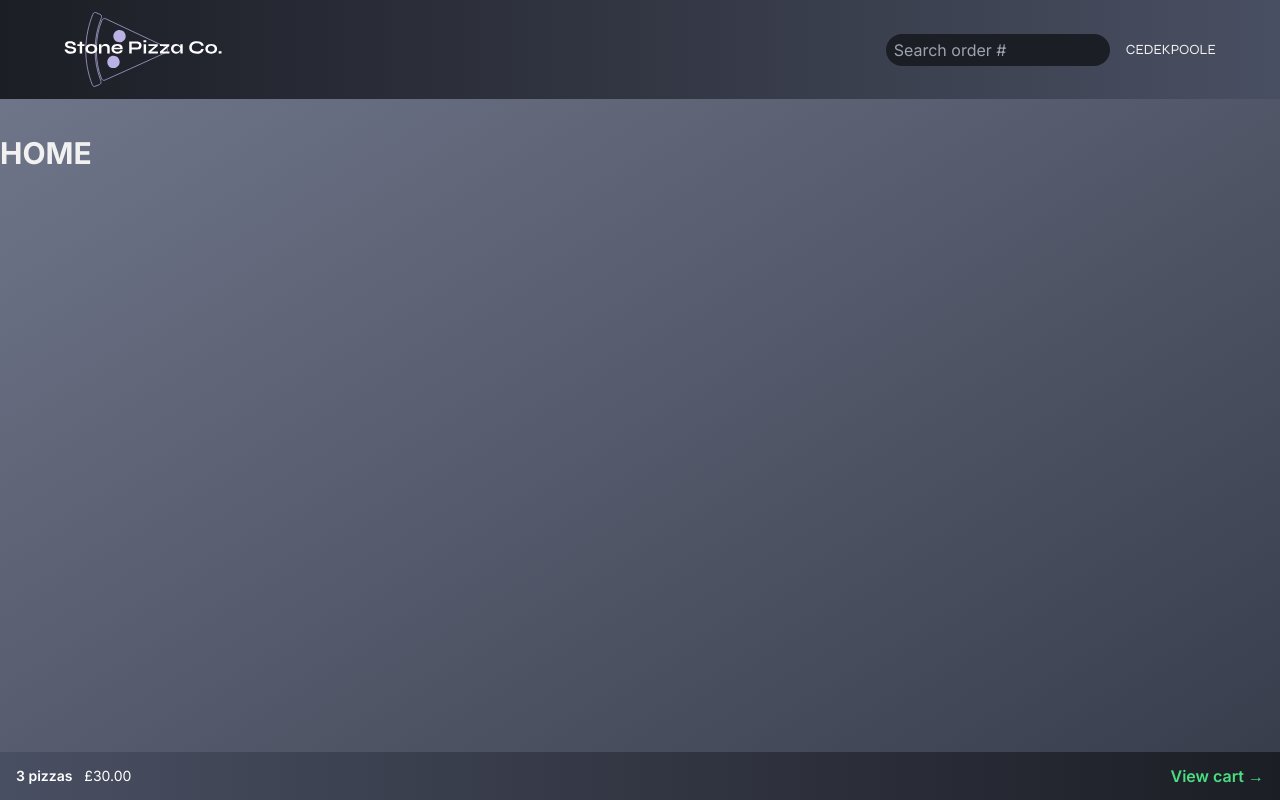
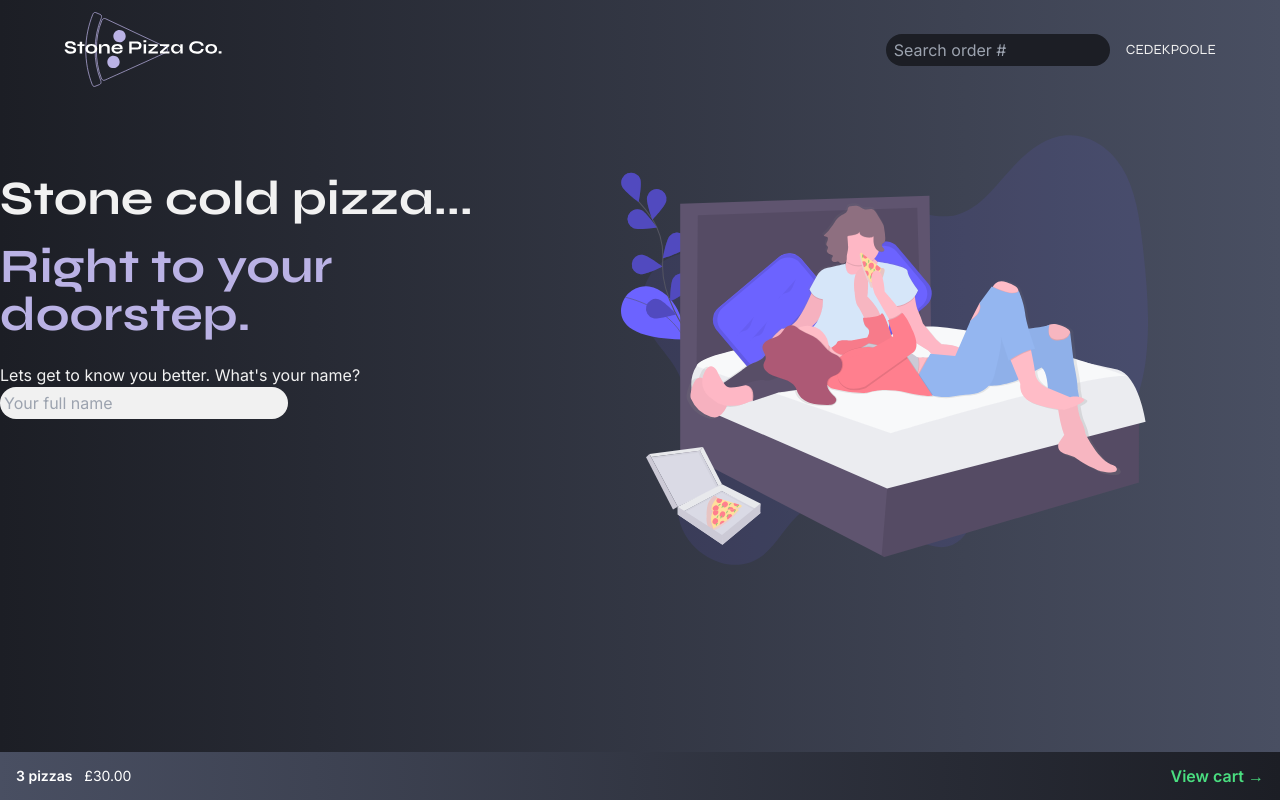
Before and after one commit to cedekpoole/stone-pizza-co, a React (Vite) app: page / in a window 1280 px wide. Built offline with nearby package versions, Linux system fonts and the light colour scheme.

Commit message:
add hero image

```diff
--- /dev/null
+++ b/src/features/user/CreateUser.jsx
@@ -0,0 +1,31 @@
+import { useState } from "react";
+
+function CreateUser() {
+  const [username, setUsername] = useState("");
+
+  function handleSubmit(e) {
+    e.preventDefault();
+  }
+
+  return (
+    <form onSubmit={handleSubmit}>
+      <p>Lets get to know you better. What&apos;s your name?</p>
+
+      <input
+        type="text"
+        placeholder="Your full name"
+        value={username}
+        onChange={(e) => setUsername(e.target.value)}
+        className="input w-72"
+      />
+
+      {username !== "" && (
+        <div>
+          <button>Start ordering</button>
+        </div>
+      )}
+    </form>
+  );
+}
+
+export default CreateUser;
--- a/src/index.css
+++ b/src/index.css
@@ -13,7 +13,7 @@
 }
 
 :root {
-  background: linear-gradient(to bottom right, #73798d, #373c4b);
+  background: linear-gradient(to right, #1c1e25, #494f62);
   padding-bottom: 4rem;
   color: #f1f1f1;
 }
--- a/src/ui/Header.jsx
+++ b/src/ui/Header.jsx
@@ -4,7 +4,7 @@ import Logo from "../assets/StonePizza.svg";
 
 function Header() {
   return (
-    <header className="flex items-center bg-gradient-to-r to-[#494f62] from-[#1c1e25] py-3 px-3 lg:px-16 justify-between mb-9 text-[#f1f1f1]">
+    <header className="flex items-center py-3 px-3 lg:px-16 justify-between mb-9 text-[#f1f1f1]">
       <Link to="/">
         <img src={Logo} alt="logo" className="w-32 lg:w-40" />
       </Link>
--- a/src/ui/Home.jsx
+++ b/src/ui/Home.jsx
@@ -1,5 +1,27 @@
+import CreateUser from "../features/user/CreateUser";
+import Hero from "../assets/Hero.svg";
+
 function Home() {
-  return <div className="text-3xl font-bold">HOME</div>;
+  return (
+    <div className="flex gap-4">
+      <div className="flex flex-col gap-6">
+        <h1 className="pt-10 font-syne text-2xl md:text-5xl font-bold">
+          Stone cold pizza...{" "}
+          <span className="block mt-3 sm:mt-5 text-[#BAB2E5]">
+            Right to your doorstep.
+          </span>
+        </h1>
+        <CreateUser />
+      </div>
+      <div>
+        <img
+          src={Hero}
+          alt="Hero"
+          className="w-8/12 h-8/12 col-span-2 object-contain mx-auto hidden sm:block"
+        />
+      </div>
+    </div>
+  );
 }
 
 export default Home;
```
Also changed, not shown: src/assets/Hero.svg (added).
